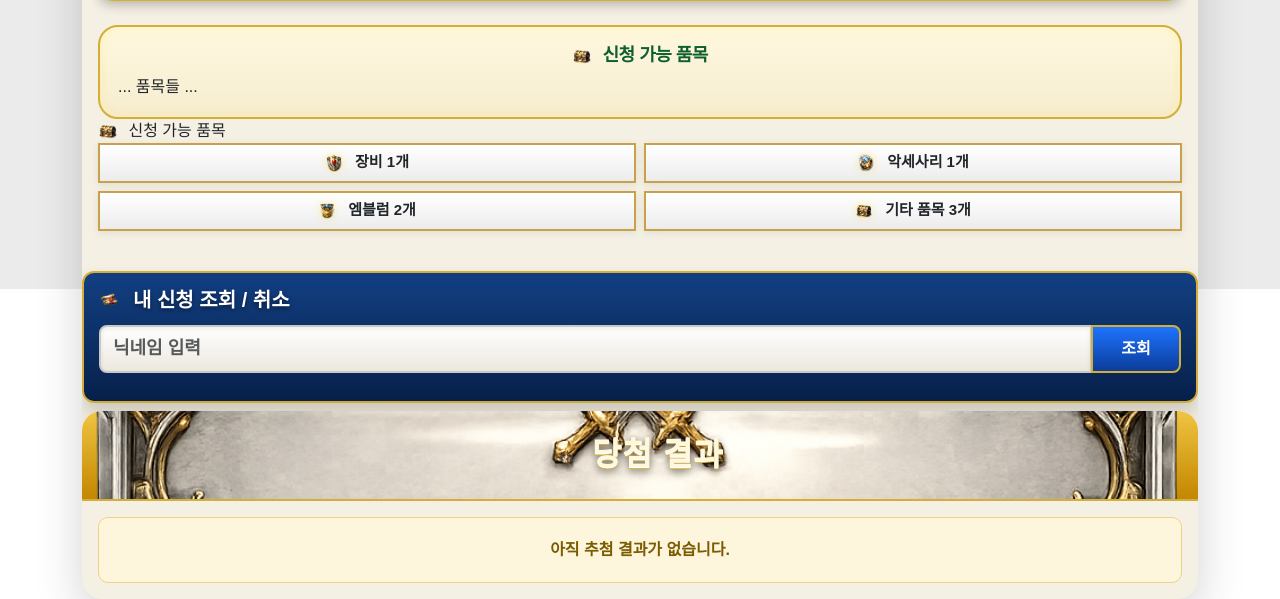
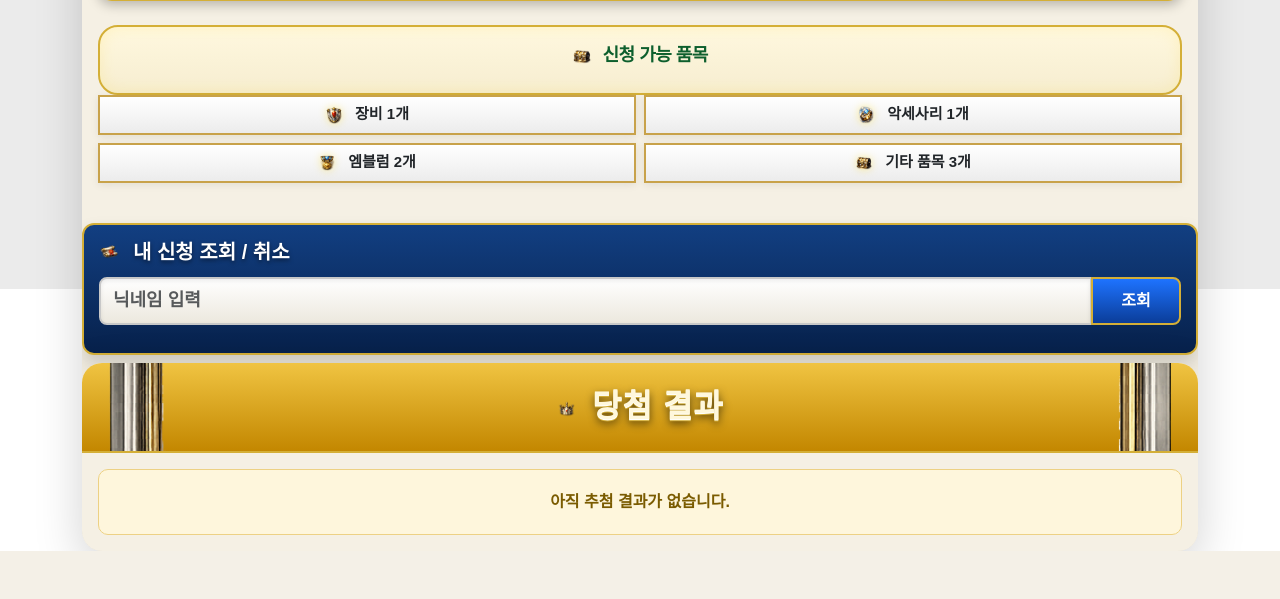
Before and after one commit to sinee1004/itemdraw, a FastAPI app: page / in a window 1280 px wide. Shown: the part 511-1110 px from the top of the page. After the commit the page ends 1062 px from the top, so only its background shows below. Run offline with FastAPI, Linux system fonts and the light colour scheme; data that the repository does not hold is empty; some web fonts are replaced.

Commit message:
update metallic ui and icons

```diff
--- a/templates/index.html
+++ b/templates/index.html
@@ -792,7 +792,7 @@ type="submit">
 
 
 
-<div class="guide-panel">
+<div class="guide-panel panel-box">
 
     <h4>
         <img
@@ -802,25 +802,11 @@ type="submit">
         신청 가능 품목
     </h4>
 
-    <div class="guide-grid">
 
-        ...
-        품목들
-        ...
-
-    </div>
 
 </div>
 
-<div class="mini-frame-header">
 
-    <img
-    src="/static/icons/chest.png"
-    class="section-icon">
-
-    <span>신청 가능 품목</span>
-
-</div>
 
 <div class="guide-grid">
 
```
Also changed, not shown: static/ui/frame-header.png, static/ui/frame-panel - 복사본 (2).png (deleted).
